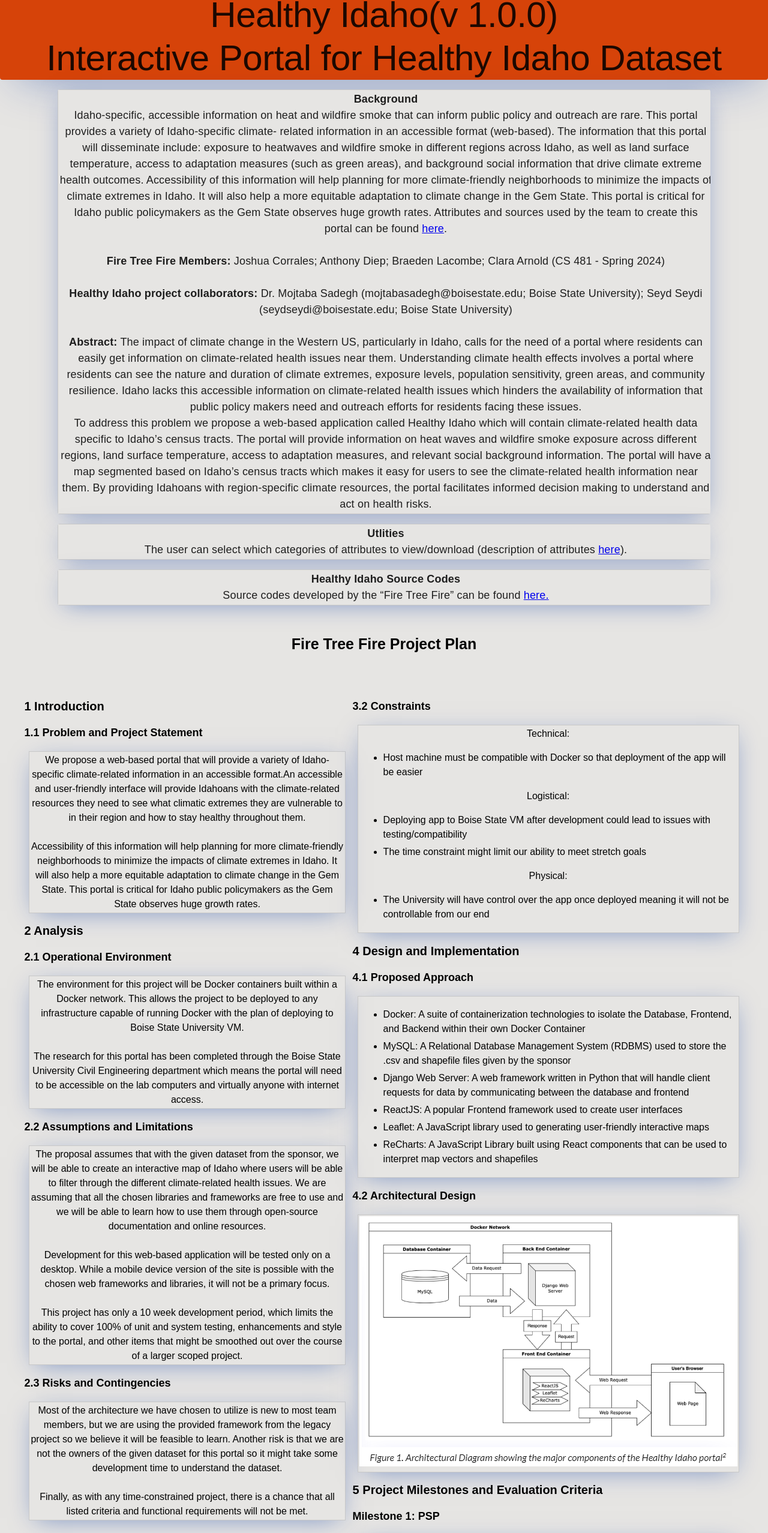
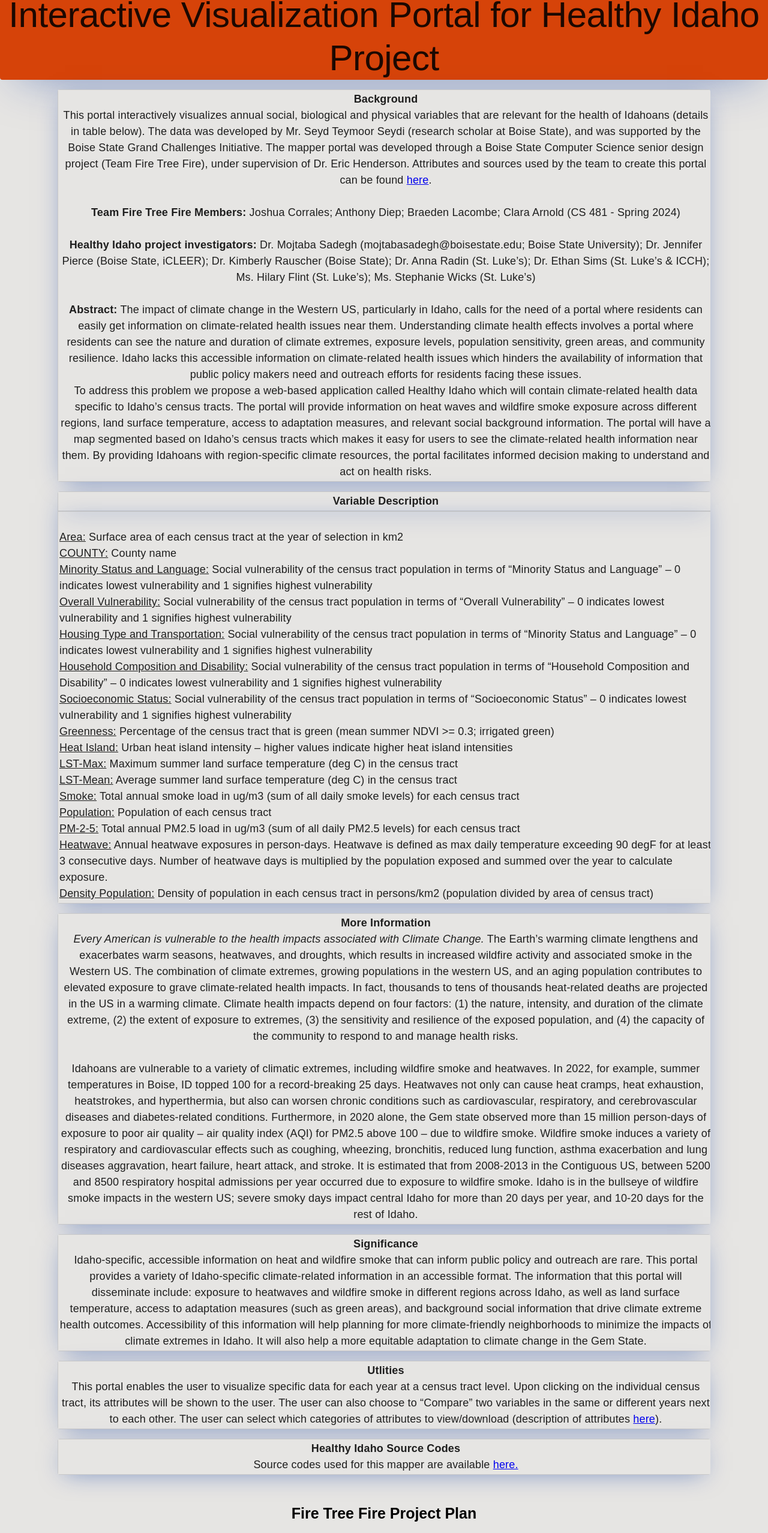
Before and after one commit to cs481-ekh/s24-healthy-idaho, a React (Create React App) app in the folder frontend/: page /about in a window 1280 px wide. Shown: the part 163-2718 px from the top of the page at 60% size. Built offline with nearby package versions, Linux system fonts and the light colour scheme.

Commit message:
Edits to About page

```diff
--- a/frontend/src/pages/About.js
+++ b/frontend/src/pages/About.js
@@ -19,9 +19,7 @@ function About() {
                 }}>
                     <Typography variant='h2' sx={{ fontFamily: 'Arial, sans-serif' }}>
                         <br />
-                        Healthy Idaho(v 1.0.0)
-                        <br />
-                        Interactive Portal for Healthy Idaho Dataset
+                        Interactive Visualization Portal for Healthy Idaho Project
                         <br />
                     </Typography>
                 </Card>
@@ -40,24 +38,20 @@ function About() {
                 }}>
                     <Typography sx={{fontSize: 18, fontFamily: 'Arial, sans-serif'}}><b>Background</b>
                         <br></br>
-                        Idaho-specific, accessible information on heat and wildfire smoke that can inform
-                        public policy and outreach are rare. This portal provides a variety of Idaho-specific climate-
-                        related information in an accessible format (web-based). The information that this portal will
-                        disseminate include: exposure to heatwaves and wildfire smoke in different regions across Idaho,
-                        as well as land surface temperature, access to adaptation measures (such as green areas), and
-                        background social information that drive climate extreme health outcomes. Accessibility of this
-                        information will help planning for more climate-friendly neighborhoods to minimize the impacts
-                        of climate extremes in Idaho. It will also help a more equitable adaptation to climate change in
-                        the Gem State. This portal is critical for Idaho public policymakers as the Gem State observes
-                        huge growth rates. Attributes and sources used by the team to create this portal can be found&nbsp;
-                        <a href='https://drive.google.com/drive/u/0/folders/1HlFS8fAzw7zDaCdOpMma_M2jNgD1ewlq' target='_blank'>here</a>.
+                        This portal interactively visualizes annual social, biological and physical variables that are
+                        relevant for the health of Idahoans (details in table below). The data was developed by
+                        Mr. Seyd Teymoor Seydi (research scholar at Boise State), and was supported by the Boise State Grand Challenges Initiative.
+                        The mapper portal was developed through a Boise State Computer Science senior design project (Team Fire Tree Fire),
+                        under supervision of Dr. Eric Henderson. Attributes and sources used by the team to create this portal can be
+                        found&nbsp;<a href='https://drive.google.com/drive/u/0/folders/1CtkP1iY_tDpcAXA-9w30wFD-PWL8Dqgd' target='_blank'>here</a>.
                         <br></br>
                         <br></br>
-                        <b>Fire Tree Fire Members:</b> Joshua Corrales; Anthony Diep; Braeden Lacombe; Clara Arnold (CS 481 - Spring 2024)
+                        <b>Team Fire Tree Fire Members:</b> Joshua Corrales; Anthony Diep; Braeden Lacombe; Clara Arnold (CS 481 - Spring 2024)
                         <br></br>
                         <br></br>
-                        <b>Healthy Idaho project collaborators:</b> Dr. Mojtaba Sadegh (mojtabasadegh@boisestate.edu; Boise State University);
-                        Seyd Seydi (seydseydi@boisestate.edu; Boise State University)
+                        <b>Healthy Idaho project investigators:</b> Dr. Mojtaba Sadegh (mojtabasadegh@boisestate.edu; Boise State University);
+                        Dr. Jennifer Pierce (Boise State,  iCLEER); Dr. Kimberly Rauscher (Boise State); Dr. Anna Radin (St. Luke’s);
+                        Dr. Ethan Sims (St. Luke’s & ICCH); Ms. Hilary Flint (St. Luke’s); Ms. Stephanie Wicks (St. Luke’s)
                         <br></br>
                         <br></br>
                         <b>Abstract:</b> The impact of climate change in the Western US, particularly in Idaho, calls for the need of a portal
@@ -86,11 +80,47 @@ function About() {
                         boxShadow: "0 16px 70px -12.125px rgba(0, 51, 160, 0.5)"
                     }
                 }}>
-                    <Typography sx={{fontSize: 18, fontFamily: 'Arial, sans-serif'}}><b>Utlities</b>
+                    <Typography sx={{fontSize: 18, fontFamily: 'Arial, sans-serif'}}><b>Variable Description</b></Typography>
+                    <Typography sx={{fontSize: 18, fontFamily: 'Arial, sans-serif', textAlign: 'left'}}>
                         <br></br>
-                        The user can select which categories of attributes to
-                        view/download (description of attributes&nbsp;
-                        <a href='https://docs.google.com/spreadsheets/d/18z6cARYUUnHoUgv13dE9cl_EyswMCCYE/edit#gid=704089613' target='_blank'>here</a>).
+                        <span style={{textDecoration: "underline"}}>Area:</span> Surface area of each census tract at the year of selection in km2
+                        <br></br>
+                        <span style={{textDecoration: "underline"}}>COUNTY:</span> County name
+                        <br></br>
+                        <span style={{textDecoration: "underline"}}>Minority Status and Language:</span> Social vulnerability of the census tract population in terms of “Minority Status and Language” –
+                        0 indicates lowest vulnerability and 1 signifies highest vulnerability
+                        <br></br>
+                        <span style={{textDecoration: "underline"}}>Overall Vulnerability:</span> Social vulnerability of the census tract population in terms of “Overall Vulnerability” –
+                        0 indicates lowest vulnerability and 1 signifies highest vulnerability
+                        <br></br>
+                        <span style={{textDecoration: "underline"}}>Housing Type and Transportation:</span> Social vulnerability of the census tract population in terms of “Minority Status and Language” –
+                        0 indicates lowest vulnerability and 1 signifies highest vulnerability
+                        <br></br>
+                        <span style={{textDecoration: "underline"}}>Household Composition and Disability:</span> Social vulnerability of the census tract population in terms of
+                        “Household Composition and Disability” – 0 indicates lowest vulnerability and 1 signifies highest vulnerability
+                        <br></br>
+                        <span style={{textDecoration: "underline"}}>Socioeconomic Status:</span> Social vulnerability of the census tract population in terms of “Socioeconomic Status” –
+                        0 indicates lowest vulnerability and 1 signifies highest vulnerability
+                        <br></br>
+                        <span style={{textDecoration: "underline"}}>Greenness:</span> Percentage of the census tract that is green (mean summer NDVI >= 0.3; irrigated green)
+                        <br></br>
+                        <span style={{textDecoration: "underline"}}>Heat Island:</span> Urban heat island intensity – higher values indicate higher heat island intensities
+                        <br></br>
+                        <span style={{textDecoration: "underline"}}>LST-Max:</span> Maximum summer land surface temperature (deg C) in the census tract
+                        <br></br>
+                        <span style={{textDecoration: "underline"}}>LST-Mean:</span> Average summer land surface temperature (deg C) in the census tract
+                        <br></br>
+                        <span style={{textDecoration: "underline"}}>Smoke:</span> Total annual smoke load in ug/m3 (sum of all daily smoke levels) for each census tract
+                        <br></br>
+                        <span style={{textDecoration: "underline"}}>Population:</span> Population of each census tract
+                        <br></br>
+                        <span style={{textDecoration: "underline"}}>PM-2-5:</span> Total annual PM2.5 load in ug/m3 (sum of all daily PM2.5 levels) for each census tract
+                        <br></br>
+                        <span style={{textDecoration: "underline"}}>Heatwave:</span> Annual heatwave exposures in person-days. Heatwave is defined as max daily temperature exceeding
+                        90 degF for at least 3 consecutive days. Number of heatwave days is multiplied by the population exposed and
+                        summed over the year to calculate exposure.
+                        <br></br>
+                        <span style={{textDecoration: "underline"}}>Density Population:</span> Density of population in each census tract in persons/km2 (population divided by area of census tract)
                     </Typography>
                 </Card>
 
@@ -105,9 +135,92 @@ function About() {
                         boxShadow: "0 16px 70px -12.125px rgba(0, 51, 160, 0.5)"
                     }
                 }}>
+                    <Typography sx={{fontSize: 18, fontFamily: 'Arial, sans-serif'}}><b>More Information</b>
+                        <br></br>
+                        <span style={{ fontStyle: "italic" }}>Every American is vulnerable to the health impacts associated with Climate Change.</span> The Earth’s warming
+                        climate lengthens and exacerbates warm seasons, heatwaves, and droughts, which results in increased
+                        wildfire activity and associated smoke in the Western US. The combination of climate extremes, growing
+                        populations in the western US, and an aging population contributes to elevated exposure to grave climate-related
+                        health impacts. In fact, thousands to tens of thousands heat-related deaths are projected in the US in a
+                        warming climate. Climate health impacts depend on four factors: (1) the nature, intensity, and duration of
+                        the climate extreme, (2) the extent of exposure to extremes, (3) the sensitivity and resilience of the exposed
+                        population, and (4) the capacity of the community to respond to and manage health risks.
+                        <br></br>
+                        <br></br>
+                        Idahoans are vulnerable to a variety of climatic extremes, including wildfire smoke and heatwaves. In 2022,
+                        for example, summer temperatures in Boise, ID topped 100  for a record-breaking 25 days. Heatwaves not only
+                        can cause heat cramps, heat exhaustion, heatstrokes, and hyperthermia, but also can worsen chronic conditions
+                        such as cardiovascular, respiratory, and cerebrovascular diseases and diabetes-related conditions. Furthermore,
+                        in 2020 alone, the Gem state observed more than 15 million person-days of exposure to poor air quality – air
+                        quality index (AQI) for PM2.5 above 100 – due to wildfire smoke. Wildfire smoke induces a variety of respiratory
+                        and cardiovascular effects such as coughing, wheezing, bronchitis, reduced lung function, asthma exacerbation
+                        and lung diseases aggravation, heart failure, heart attack, and stroke. It is estimated that from 2008-2013 in
+                        the Contiguous US, between 5200 and 8500 respiratory hospital admissions per year occurred due to exposure to
+                        wildfire smoke. Idaho is in the bullseye of wildfire smoke impacts in the western US; severe smoky days impact
+                        central Idaho for more than 20 days per year, and 10-20 days for the rest of Idaho.
+                    </Typography>
+                </Card>
+
+                {/*Fifth card*/}
+                <Card sx={{width:'85vw',
+                    alignSelf: 'center',
+                    alignContent: 'center',
+                    textAlign: 'center',
+                    bgcolor: '#E6E5E3',
+                    boxShadow: "0 8px 40px -12px rgba(0, 51, 160, 0.5)",
+                    "&:hover": {
+                        boxShadow: "0 16px 70px -12.125px rgba(0, 51, 160, 0.5)"
+                    }
+                }}>
+                    <Typography sx={{fontSize: 18, fontFamily: 'Arial, sans-serif'}}><b>Significance</b>
+                        <br></br>
+                        Idaho-specific, accessible information on heat and wildfire smoke that can inform public policy
+                        and outreach are rare. This portal provides a variety of Idaho-specific climate-related information
+                        in an accessible format. The information that this portal will disseminate include: exposure to
+                        heatwaves and wildfire smoke in different regions across Idaho, as well as land surface temperature,
+                        access to adaptation measures (such as green areas), and background social information that drive
+                        climate extreme health outcomes. Accessibility of this information will help planning for more
+                        climate-friendly neighborhoods to minimize the impacts of climate extremes in Idaho. It will also
+                        help a more equitable adaptation to climate change in the Gem State.
+                    </Typography>
+                </Card>
+
+                {/*Sixth card*/}
+                <Card sx={{width:'85vw',
+                    alignSelf: 'center',
+                    alignContent: 'center',
+                    textAlign: 'center',
+                    bgcolor: '#E6E5E3',
+                    boxShadow: "0 8px 40px -12px rgba(0, 51, 160, 0.5)",
+                    "&:hover": {
+                        boxShadow: "0 16px 70px -12.125px rgba(0, 51, 160, 0.5)"
+                    }
+                }}>
+                    <Typography sx={{fontSize: 18, fontFamily: 'Arial, sans-serif'}}><b>Utlities</b>
+                        <br></br>
+                        This portal enables the user to visualize specific data for each year at a census tract level.
+                        Upon clicking on the individual census tract, its attributes will be shown to the user.
+                        The user can also choose to “Compare” two variables in the same or different years next to each other.
+                        The user can select which categories of attributes to
+                        view/download (description of attributes&nbsp;
+                        <a href='https://docs.google.com/spreadsheets/d/18z6cARYUUnHoUgv13dE9cl_EyswMCCYE/edit#gid=704089613' target='_blank'>here</a>).
+                    </Typography>
+                </Card>
+
+                {/*Seventh card*/}
+                <Card sx={{width:'85vw',
+                    alignSelf: 'center',
+                    alignContent: 'center',
+                    textAlign: 'center',
+                    bgcolor: '#E6E5E3',
+                    boxShadow: "0 8px 40px -12px rgba(0, 51, 160, 0.5)",
+                    "&:hover": {
+                        boxShadow: "0 16px 70px -12.125px rgba(0, 51, 160, 0.5)"
+                    }
+                }}>
                     <Typography sx={{fontSize: 18, fontFamily: 'Arial, sans-serif'}}><b>Healthy Idaho Source Codes</b>
                         <br></br>
-                        Source codes developed by the “Fire Tree Fire” can be found&nbsp;
+                        Source codes used for this mapper are available&nbsp;
                         <a href='https://github.com/cs481-ekh/s24-healthy-idaho' target='_blank'>here.</a>
                     </Typography>
                 </Card>
```
